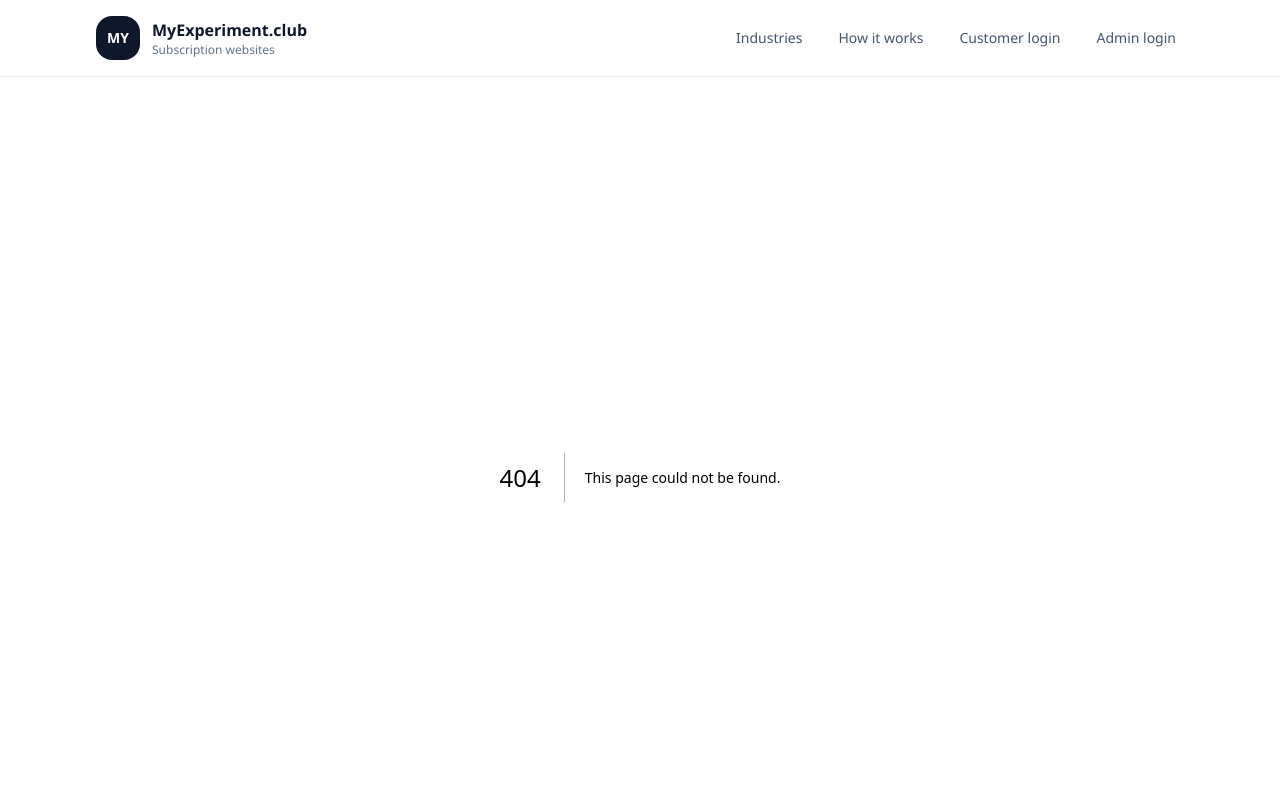
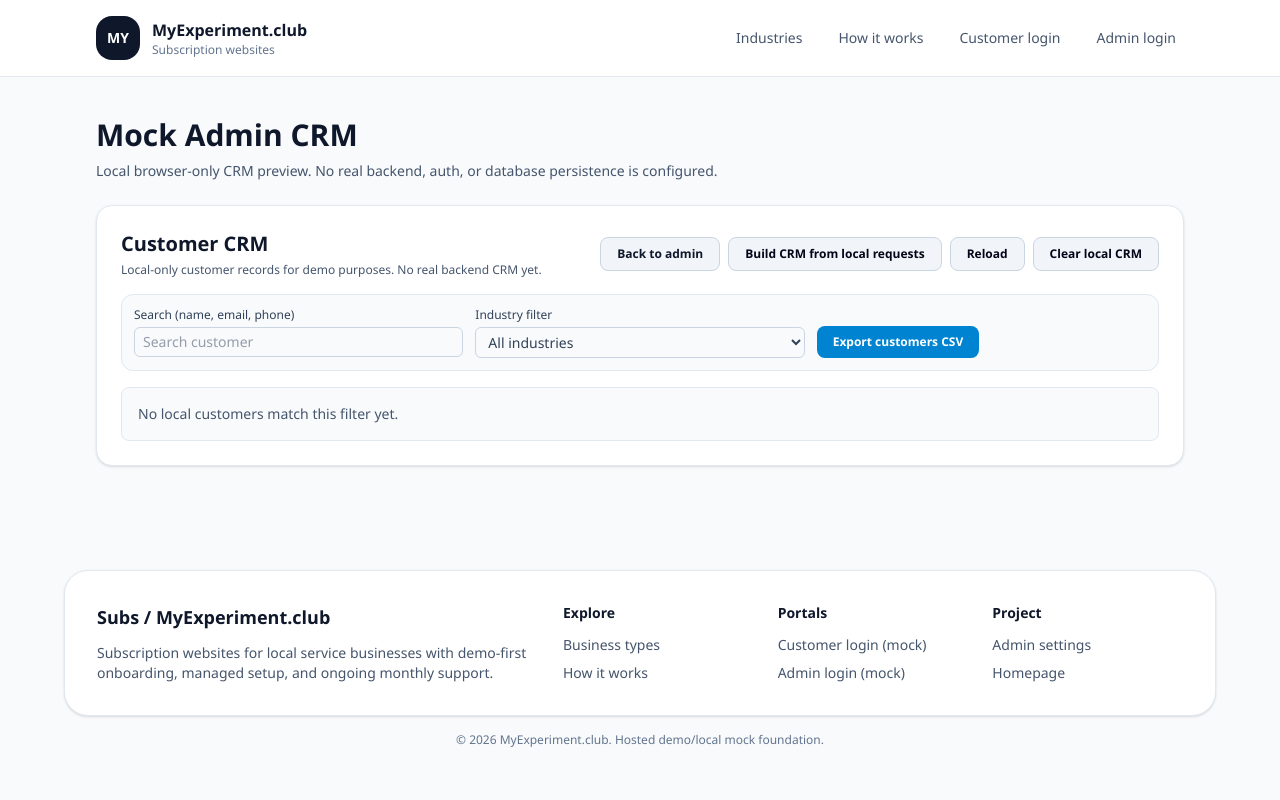
Before and after one commit to top4hotspur/subs, a Next.js app: page /admin/crm in a window 1280 px wide. Before the commit this address had no page. Shown: the top 800 px of the page. Built offline with nearby package versions, Linux system fonts and the light colour scheme.

Commit message:
Add dedicated local CRM admin page

```diff
--- /dev/null
+++ b/src/app/admin/crm/page.tsx
@@ -0,0 +1,38 @@
+"use client";
+
+import { useState } from "react";
+import { CustomerCrmPanel } from "@/components/crm/customer-crm-panel";
+import { buildCustomersFromLocalRequests, listLocalCustomers } from "@/lib/crm/local-customers";
+import { listLocalCustomerRequests } from "@/lib/requests/local-customer-requests";
+
+export default function AdminCrmPage() {
+  const [customers, setCustomers] = useState(() => listLocalCustomers());
+  const [requests, setRequests] = useState(() => listLocalCustomerRequests());
+
+  function refresh() {
+    setCustomers(listLocalCustomers());
+    setRequests(listLocalCustomerRequests());
+  }
+
+  return (
+    <main className="mx-auto max-w-6xl px-4 py-10 sm:px-6 lg:px-8">
+      <h1 className="text-3xl font-bold text-slate-900">Mock Admin CRM</h1>
+      <p className="mt-2 text-sm text-slate-600">
+        Local browser-only CRM preview. No real backend, auth, or database persistence is configured.
+      </p>
+
+      <div className="mt-6">
+        <CustomerCrmPanel
+          customers={customers}
+          requests={requests}
+          onRefresh={refresh}
+          onBuildFromRequests={() => {
+            buildCustomersFromLocalRequests(requests);
+            refresh();
+          }}
+          showBackToAdminLink
+        />
+      </div>
+    </main>
+  );
+}
--- a/src/app/admin/page.tsx
+++ b/src/app/admin/page.tsx
@@ -41,9 +41,7 @@ import { getWebsiteTemplate } from "@/lib/sites/mock-repository";
 import { getLocalCustomerSiteSettings } from "@/lib/sites/local-site-settings";
 import { SetupStatusBadge } from "@/components/setup/setup-status-badge";
 import { RequestStatusBadge } from "@/components/requests/request-status-badge";
-import { CustomerCrmPanel } from "@/components/crm/customer-crm-panel";
-import { buildCustomersFromLocalRequests, listLocalCustomers } from "@/lib/crm/local-customers";
-import { CustomerRecord } from "@/lib/crm/customer-types";
+import { listLocalCustomers } from "@/lib/crm/local-customers";
 import {
   dangerButtonClass,
   outlineButtonClass,
@@ -90,7 +88,6 @@ export default function AdminPage() {
   const [customerRequests, setCustomerRequests] = useState<CustomerRequest[]>(() => listLocalCustomerRequests());
   const [staffInputs, setStaffInputs] = useState<Record<string, string>>({});
   const [analyticsIndustryFilter, setAnalyticsIndustryFilter] = useState<"ALL" | WebsiteTemplateSlug>("ALL");
-  const [customers, setCustomers] = useState<CustomerRecord[]>(() => listLocalCustomers());
 
   function refreshSetup(): void {
     setSetupRequests(listLocalSetupRequests());
@@ -108,10 +105,6 @@ export default function AdminPage() {
   function setCustomerStatus(id: string, status: CustomerRequestStatus): void {
     updateLocalCustomerRequestStatus(id, status);
     refreshCustomer();
-  }
-
-  function refreshCustomers(): void {
-    setCustomers(listLocalCustomers());
   }
 
   const staffByIndustry = useMemo<Record<WebsiteTemplateSlug, StaffMember[]>>(() => {
@@ -180,6 +173,8 @@ export default function AdminPage() {
     return Array.from(deduped.values());
   }, [analyticsIndustryFilter]);
 
+  const crmCustomerCount = listLocalCustomers().length;
+
   return (
     <main className="mx-auto max-w-6xl px-4 py-10 sm:px-6 lg:px-8">
       <h1 className="text-3xl font-bold text-slate-900">Mock Admin Portal</h1>
@@ -187,6 +182,11 @@ export default function AdminPage() {
       <div className="mt-3">
         <Link href="/admin/settings" className="text-sm font-medium text-sky-700 hover:text-sky-900">
           Open mock settings editor
+        </Link>
+      </div>
+      <div className="mt-2">
+        <Link href="/admin/crm" className="text-sm font-medium text-sky-700 hover:text-sky-900">
+          Open mock CRM
         </Link>
       </div>
 
@@ -197,6 +197,21 @@ export default function AdminPage() {
           page/section visibility, About/Terms/Privacy/Cookie content, services and pricing, notification settings,
           analytics, and later financial/income settings.
         </p>
+      </section>
+
+      <section className="mt-6 rounded-2xl border border-slate-200 bg-white p-5 shadow-sm">
+        <h2 className="text-lg font-semibold text-slate-900">Customer CRM</h2>
+        <p className="mt-2 text-sm text-slate-600">
+          Local CRM records are now in a dedicated page to keep this dashboard focused on queues and analytics.
+        </p>
+        <p className="mt-2 text-sm text-slate-700">
+          Current local customers: <span className="font-semibold">{crmCustomerCount}</span>
+        </p>
+        <div className="mt-3">
+          <Link href="/admin/crm" className={`${primaryButtonClass} ${smallButtonClass}`}>
+            Open CRM
+          </Link>
+        </div>
       </section>
 
       <div className="mt-6 grid gap-3 sm:grid-cols-3 lg:grid-cols-6">
@@ -502,18 +517,6 @@ export default function AdminPage() {
           </div>
         )}
       </section>
-
-      <section className="mt-8">
-        <CustomerCrmPanel
-          customers={customers}
-          requests={customerRequests}
-          onRefresh={refreshCustomers}
-          onBuildFromRequests={() => {
-            buildCustomersFromLocalRequests(customerRequests);
-            refreshCustomers();
-          }}
-        />
-      </section>
     </main>
   );
 }
--- a/src/components/crm/customer-crm-panel.tsx
+++ b/src/components/crm/customer-crm-panel.tsx
@@ -1,22 +1,59 @@
 "use client";
 
+import Link from "next/link";
 import { useMemo, useState } from "react";
 import { CustomerRecord } from "@/lib/crm/customer-types";
-import { getCustomerBookingHistory, updateLocalCustomer } from "@/lib/crm/local-customers";
+import { clearLocalCustomers, getCustomerBookingHistory, updateLocalCustomer } from "@/lib/crm/local-customers";
+import { customerHistoryToCsv, crmCustomersToCsv, downloadCsv } from "@/lib/export/local-csv";
 import { CustomerRequest } from "@/lib/requests/request-types";
+import { WEBSITE_TEMPLATE_SLUGS, WebsiteTemplateSlug } from "@/lib/sites/types";
 import { outlineButtonClass, primaryButtonClass, smallButtonClass } from "@/lib/ui/button-styles";
-import { customerRequestStatusLabel, formatUkDateTime } from "@/lib/ui/display-labels";
+import { customerRequestStatusLabel, formatUkDate, formatUkDateTime } from "@/lib/ui/display-labels";
 
 type CustomerCrmPanelProps = {
   customers: CustomerRecord[];
   requests: CustomerRequest[];
   onRefresh: () => void;
   onBuildFromRequests: () => void;
+  showBackToAdminLink?: boolean;
 };
 
-export function CustomerCrmPanel({ customers, requests, onRefresh, onBuildFromRequests }: CustomerCrmPanelProps) {
+export function CustomerCrmPanel({
+  customers,
+  requests,
+  onRefresh,
+  onBuildFromRequests,
+  showBackToAdminLink = false,
+}: CustomerCrmPanelProps) {
   const [selectedCustomerId, setSelectedCustomerId] = useState<string>(customers[0]?.id ?? "");
-  const selectedCustomer = customers.find((c) => c.id === selectedCustomerId) ?? null;
+  const [searchQuery, setSearchQuery] = useState("");
+  const [industryFilter, setIndustryFilter] = useState<"ALL" | WebsiteTemplateSlug>("ALL");
+
+  const filteredCustomers = useMemo(() => {
+    const query = searchQuery.trim().toLowerCase();
+    return customers
+      .filter((customer) => {
+        const matchesSearch =
+          query.length === 0 ||
+          customer.name.toLowerCase().includes(query) ||
+          customer.email.toLowerCase().includes(query) ||
+          customer.phone.toLowerCase().includes(query);
+
+        if (!matchesSearch) return false;
+        if (industryFilter === "ALL") return true;
+
+        const history = getCustomerBookingHistory(customer.id, requests);
+        return history.some((item) => item.industrySlug === industryFilter);
+      })
+      .sort((a, b) => {
+        const aTime = a.lastBookingAtIso ? new Date(a.lastBookingAtIso).getTime() : 0;
+        const bTime = b.lastBookingAtIso ? new Date(b.lastBookingAtIso).getTime() : 0;
+        return bTime - aTime;
+      });
+  }, [customers, searchQuery, industryFilter, requests]);
+
+  const selectedCustomer =
+    filteredCustomers.find((c) => c.id === selectedCustomerId) ?? filteredCustomers[0] ?? null;
   const [notes, setNotes] = useState(selectedCustomer?.notes ?? "");
   const [tags, setTags] = useState((selectedCustomer?.tags ?? []).join(", "));
 
@@ -28,20 +65,68 @@ export function CustomerCrmPanel({ customers, requests, onRefresh, onBuildFromRe
   return (
     <section className="rounded-2xl border border-slate-200 bg-white p-6 shadow-sm">
       <div className="flex flex-wrap items-center justify-between gap-2">
-        <h2 className="text-xl font-semibold text-slate-900">Customer CRM</h2>
-        <div className="flex gap-2">
+        <div>
+          <h2 className="text-xl font-semibold text-slate-900">Customer CRM</h2>
+          <p className="mt-1 text-xs text-slate-600">Local-only customer records for demo purposes. No real backend CRM yet.</p>
+        </div>
+        <div className="flex flex-wrap gap-2">
+          {showBackToAdminLink ? <Link href="/admin" className={`${outlineButtonClass} ${smallButtonClass}`}>Back to admin</Link> : null}
           <button type="button" className={`${outlineButtonClass} ${smallButtonClass}`} onClick={onBuildFromRequests}>Build CRM from local requests</button>
           <button type="button" className={`${outlineButtonClass} ${smallButtonClass}`} onClick={onRefresh}>Reload</button>
+          <button
+            type="button"
+            className={`${outlineButtonClass} ${smallButtonClass}`}
+            onClick={() => {
+              if (!window.confirm("Clear all local CRM customers in this browser?")) return;
+              clearLocalCustomers();
+              onRefresh();
+            }}
+          >
+            Clear local CRM
+          </button>
         </div>
       </div>
-      <p className="mt-1 text-xs text-slate-600">Local-only customer records for demo purposes. No real backend CRM yet.</p>
 
-      {customers.length === 0 ? (
-        <p className="mt-4 rounded-lg border border-slate-200 bg-slate-50 p-4 text-sm text-slate-600">No local customers yet.</p>
+      <div className="mt-4 grid gap-3 rounded-xl border border-slate-200 bg-slate-50 p-3 sm:grid-cols-3">
+        <label className="text-xs text-slate-700">
+          Search (name, email, phone)
+          <input
+            className="mt-1 w-full rounded-md border border-slate-300 px-2 py-1 text-sm"
+            value={searchQuery}
+            onChange={(event) => setSearchQuery(event.target.value)}
+            placeholder="Search customer"
+          />
+        </label>
+        <label className="text-xs text-slate-700">
+          Industry filter
+          <select
+            className="mt-1 w-full rounded-md border border-slate-300 px-2 py-1 text-sm"
+            value={industryFilter}
+            onChange={(event) => setIndustryFilter(event.target.value as "ALL" | WebsiteTemplateSlug)}
+          >
+            <option value="ALL">All industries</option>
+            {WEBSITE_TEMPLATE_SLUGS.map((slug) => (
+              <option key={slug} value={slug}>{slug}</option>
+            ))}
+          </select>
+        </label>
+        <div className="flex items-end gap-2">
+          <button
+            type="button"
+            className={`${primaryButtonClass} ${smallButtonClass}`}
+            onClick={() => downloadCsv("crm-customers.csv", crmCustomersToCsv(filteredCustomers))}
+          >
+            Export customers CSV
+          </button>
+        </div>
+      </div>
+
+      {filteredCustomers.length === 0 ? (
+        <p className="mt-4 rounded-lg border border-slate-200 bg-slate-50 p-4 text-sm text-slate-600">No local customers match this filter yet.</p>
       ) : (
         <div className="mt-4 grid gap-4 lg:grid-cols-[340px_minmax(0,1fr)]">
           <div className="space-y-2">
-            {customers.map((customer) => (
+            {filteredCustomers.map((customer) => (
               <button
                 key={customer.id}
                 type="button"
@@ -50,12 +135,13 @@ export function CustomerCrmPanel({ customers, requests, onRefresh, onBuildFromRe
                   setNotes(customer.notes ?? "");
                   setTags((customer.tags ?? []).join(", "));
                 }}
-                className={`w-full rounded-lg border p-3 text-left ${selectedCustomerId === customer.id ? "border-sky-300 bg-sky-50" : "border-slate-200 bg-white"}`}
+                className={`w-full rounded-lg border p-3 text-left ${selectedCustomer?.id === customer.id ? "border-sky-300 bg-sky-50" : "border-slate-200 bg-white"}`}
               >
                 <p className="text-sm font-semibold text-slate-900">{customer.name}</p>
                 <p className="text-xs text-slate-600">{customer.email || "No email"}</p>
                 <p className="text-xs text-slate-600">{customer.phone || "No phone"}</p>
                 <p className="mt-1 text-xs text-slate-700">Bookings: {customer.totalBookings} | Completed: {customer.totalCompletedBookings}</p>
+                <p className="mt-1 text-[11px] text-slate-500">Last booking: {customer.lastBookingAtIso ? formatUkDateTime(customer.lastBookingAtIso) : "N/A"}</p>
               </button>
             ))}
           </div>
@@ -65,9 +151,18 @@ export function CustomerCrmPanel({ customers, requests, onRefresh, onBuildFromRe
               <p className="text-sm text-slate-600">Select a customer to view booking history.</p>
             ) : (
               <>
-                <div className="grid gap-2 sm:grid-cols-2 text-sm text-slate-700">
-                  <p><span className="font-semibold">Name:</span> {selectedCustomer.name}</p>
-                  <p><span className="font-semibold">Last booking:</span> {selectedCustomer.lastBookingAtIso ? formatUkDateTime(selectedCustomer.lastBookingAtIso) : "N/A"}</p>
+                <div className="flex flex-wrap items-center justify-between gap-2">
+                  <div className="grid gap-2 sm:grid-cols-2 text-sm text-slate-700">
+                    <p><span className="font-semibold">Name:</span> {selectedCustomer.name}</p>
+                    <p><span className="font-semibold">Last booking:</span> {selectedCustomer.lastBookingAtIso ? formatUkDateTime(selectedCustomer.lastBookingAtIso) : "N/A"}</p>
+                  </div>
+                  <button
+                    type="button"
+                    className={`${outlineButtonClass} ${smallButtonClass}`}
+                    onClick={() => downloadCsv(`crm-history-${selectedCustomer.name.replaceAll(" ", "-").toLowerCase()}.csv`, customerHistoryToCsv(history))}
+                  >
+                    Export history CSV
+                  </button>
                 </div>
 
                 <div className="mt-3 grid gap-2 sm:grid-cols-2">
@@ -100,7 +195,8 @@ export function CustomerCrmPanel({ customers, requests, onRefresh, onBuildFromRe
                     {history.map((item) => (
                       <li key={item.requestId} className="rounded-md border border-slate-200 bg-white p-2">
                         <p className="font-medium">{item.serviceName || "Service TBC"}</p>
-                        <p>{item.preferredDate || "Date TBC"} {item.preferredTime || "Time TBC"} - {customerRequestStatusLabel(item.status)}</p>
+                        <p>{item.preferredDate ? formatUkDate(item.preferredDate) : "Date TBC"} {item.preferredTime || "Time TBC"} - {customerRequestStatusLabel(item.status)}</p>
+                        <p className="text-[11px] text-slate-500">Industry: {item.industrySlug}</p>
                       </li>
                     ))}
                   </ul>
--- a/src/lib/export/local-csv.ts
+++ b/src/lib/export/local-csv.ts
@@ -1,3 +1,4 @@
+import { CustomerBookingHistoryItem, CustomerRecord } from "@/lib/crm/customer-types";
 import { CustomerRequest } from "@/lib/requests/request-types";
 import { LocalSetupRequest } from "@/lib/sites/types";
 
@@ -91,6 +92,58 @@ export function setupRequestsToCsv(requests: LocalSetupRequest[]): string {
   return rowsToCsv(headers, rows);
 }
 
+export function crmCustomersToCsv(customers: CustomerRecord[]): string {
+  const headers = [
+    "name",
+    "email",
+    "phone",
+    "total_bookings",
+    "total_completed_bookings",
+    "last_booking_at",
+    "tags",
+    "notes",
+  ];
+
+  const rows = customers.map((customer) => [
+    customer.name,
+    customer.email,
+    customer.phone,
+    customer.totalBookings,
+    customer.totalCompletedBookings,
+    customer.lastBookingAtIso ?? "",
+    customer.tags.join(" | "),
+    customer.notes ?? "",
+  ]);
+
+  return rowsToCsv(headers, rows);
+}
+
+export function customerHistoryToCsv(history: CustomerBookingHistoryItem[]): string {
+  const headers = [
+    "request_id",
+    "industry",
+    "service_name",
+    "status",
+    "preferred_date",
+    "preferred_time",
+    "final_price_gbp",
+    "created_at",
+  ];
+
+  const rows = history.map((item) => [
+    item.requestId,
+    item.industrySlug,
+    item.serviceName ?? "",
+    item.status,
+    item.preferredDate ?? "",
+    item.preferredTime ?? "",
+    item.finalPriceGbp ?? "",
+    item.createdAtIso,
+  ]);
+
+  return rowsToCsv(headers, rows);
+}
+
 export function downloadCsv(filename: string, csv: string): void {
   if (typeof window === "undefined") {
     return;
```
Also changed, not shown: 5 other files (tests, documents, lock files or other folders).
